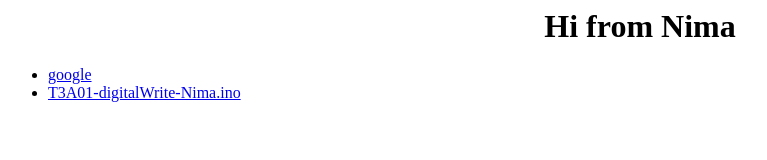
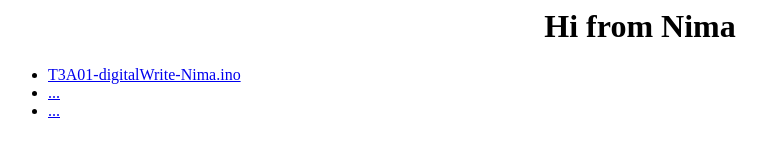
Before and after one commit to Nima-82/Robotics22-Nima, a plain HTML site: page index.html in a window 1280 px wide. Shown: the whole page, without its empty margins (0-767 px from the left). Drawn offline with Linux system fonts and the light colour scheme.

Commit message:
Update index.html

```diff
--- a/index.html
+++ b/index.html
@@ -2,7 +2,8 @@
 
 <ul>
 
- <li><a href="https://www.google.ca"> google </a> <br>
  <li><a href="T3A01-digitalWrite-Nima.ino"> T3A01-digitalWrite-Nima.ino </a> <br>
+ <li><a href="https://...."> ... </a> <br>
+ <li><a href="https://...."> ... </a> <br>
 
 </ul>
```
